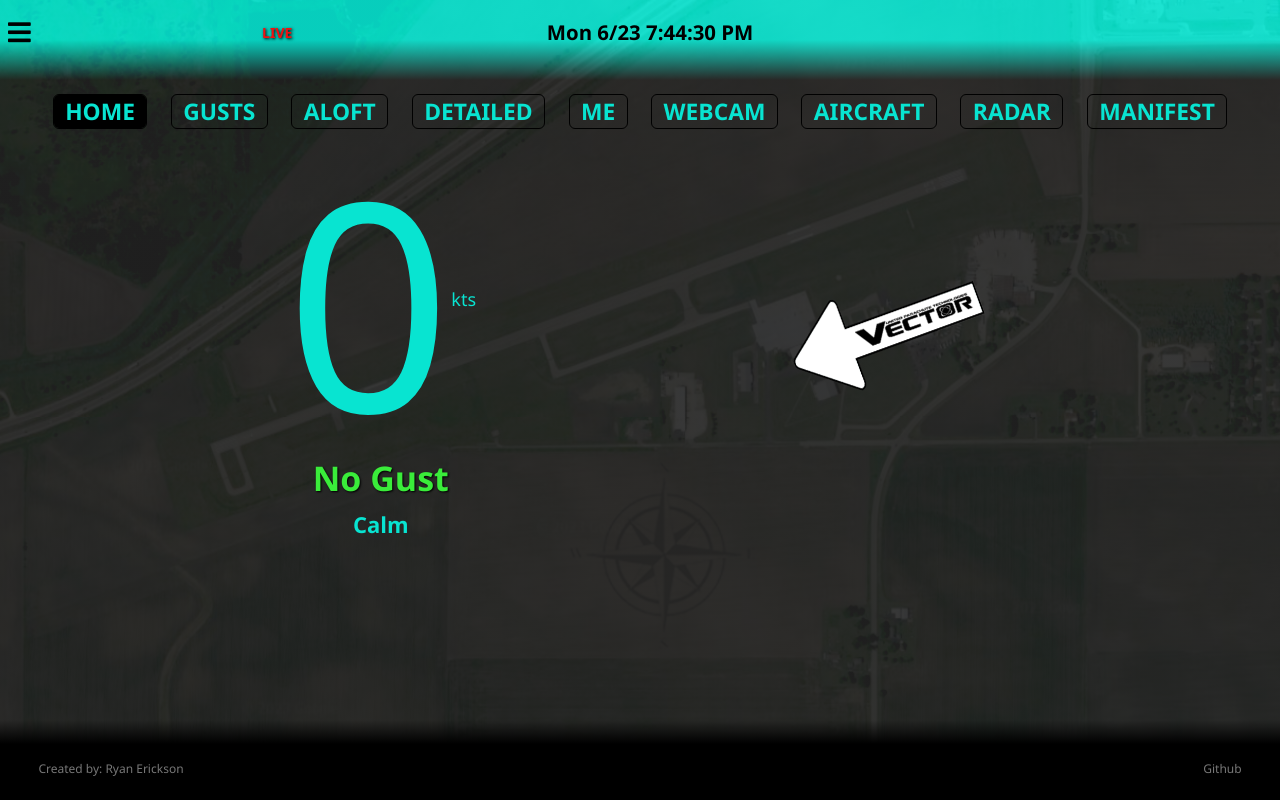
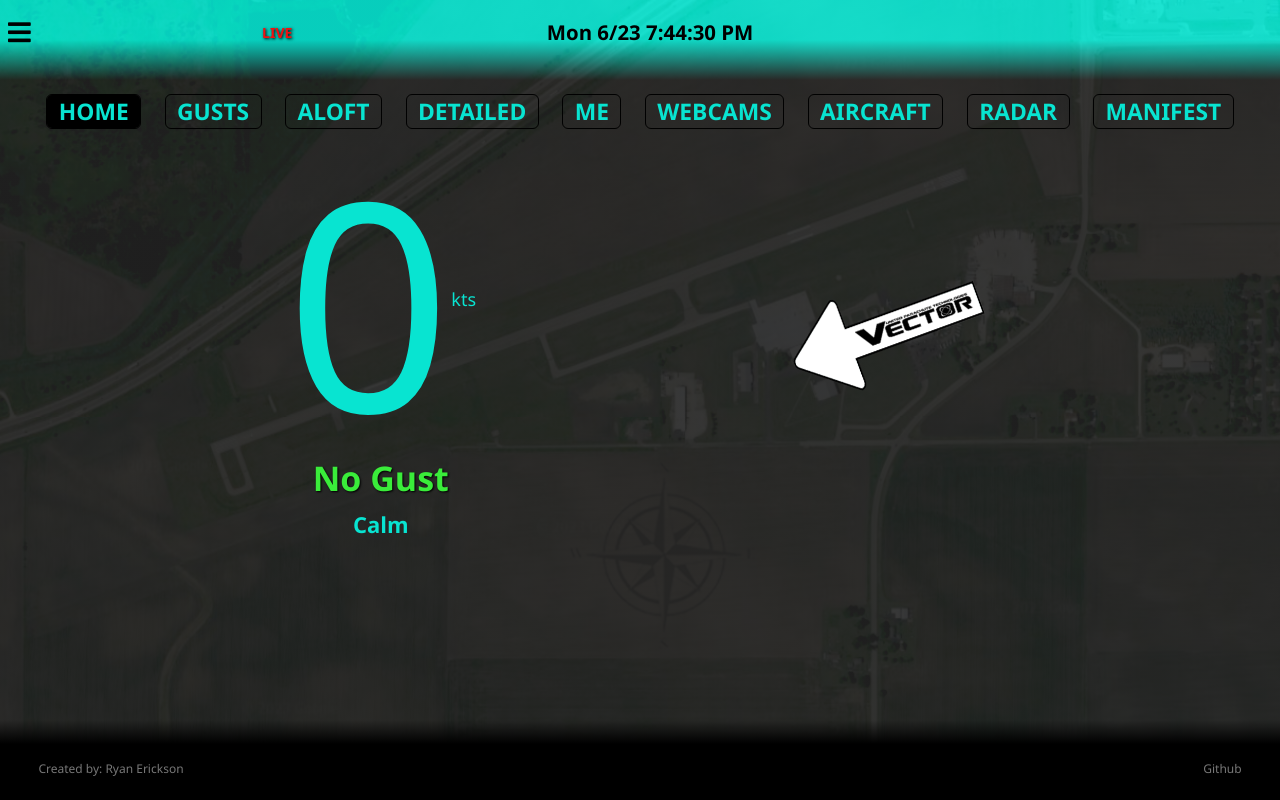
Before and after one commit to RyanFullStack/csc-weather-app, a React (Vite) app: page / in a window 1280 px wide. Built offline with nearby package versions, Linux system fonts and the light colour scheme; no server answers.

Commit message:
webcam -> webcams

```diff
--- a/src/components/Navigation/index.jsx
+++ b/src/components/Navigation/index.jsx
@@ -74,7 +74,7 @@ function NavBar() {
 
       <div className='nav-bottom-half'>
         <div>
-          <NavLink exact to="/webcams" id="4" className={active === '4' && darkTheme === 'true' ? 'navbuttonactive' : active === '4' && darkTheme === 'false' ? 'navbuttonactivelight' : 'navbutton'} onClick={handleClick}>WEBCAM</NavLink>
+          <NavLink exact to="/webcams" id="4" className={active === '4' && darkTheme === 'true' ? 'navbuttonactive' : active === '4' && darkTheme === 'false' ? 'navbuttonactivelight' : 'navbutton'} onClick={handleClick}>WEBCAMS</NavLink>
         </div>
         <div>
           <NavLink exact to="/aircraft" id="8" className={active === '8' && darkTheme === 'true' ? 'navbuttonactive' : active === '8' && darkTheme === 'false' ? 'navbuttonactivelight' : 'navbutton'} onClick={handleClick}>AIRCRAFT</NavLink>
```
